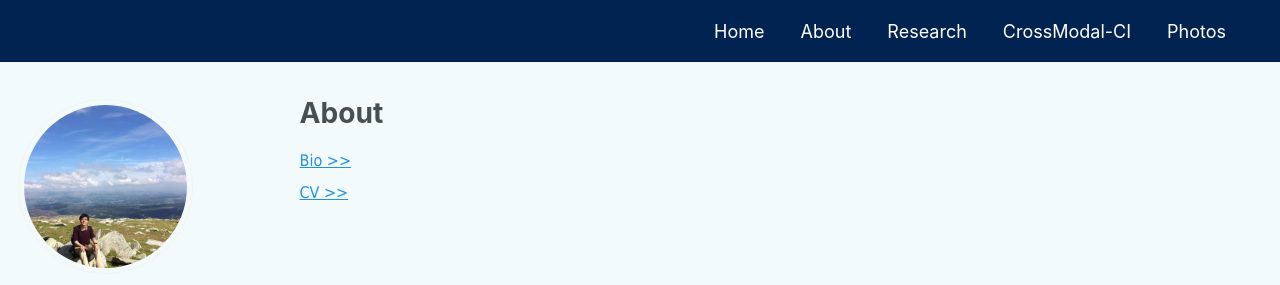
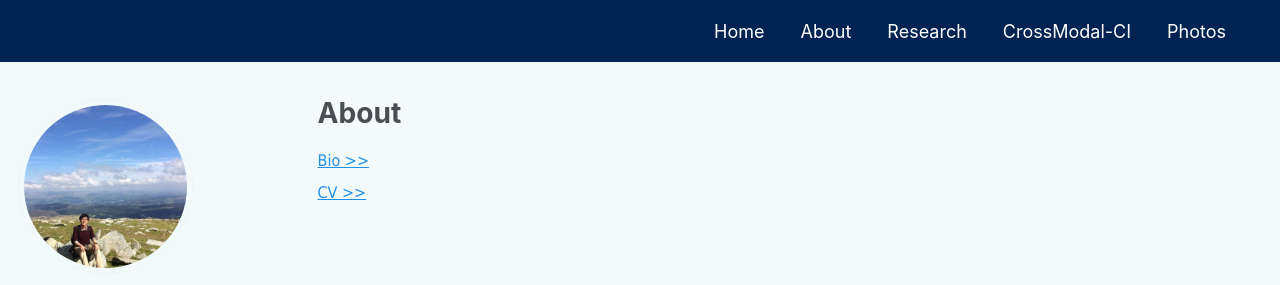
Before and after one commit to guangtingmai/guangtingmai.github.io, a Jekyll site: the page built from _pages/about.html, in a window 1280 px wide. Shown: the top 285 px of the page. Built offline with Jekyll 4.4.1, drawn with Linux system fonts in a browser that asks for light colours.

Commit message:
Update custom.scss

```diff
--- a/_sass/custom.scss
+++ b/_sass/custom.scss
@@ -105,9 +105,9 @@ a:hover {
 
 .archive > * {
   display: block !important;   /* ensure elements are block-level */
-  margin-left: 1rem !important; /* push content away from sidebar */
-  width: 81%;
-  max-width: 92%;
+  margin-left: 2rem !important; /* push content away from sidebar */
+  width: 75ch;
+  max-width: 100%;
   box-sizing: border-box;
 }
 
```
